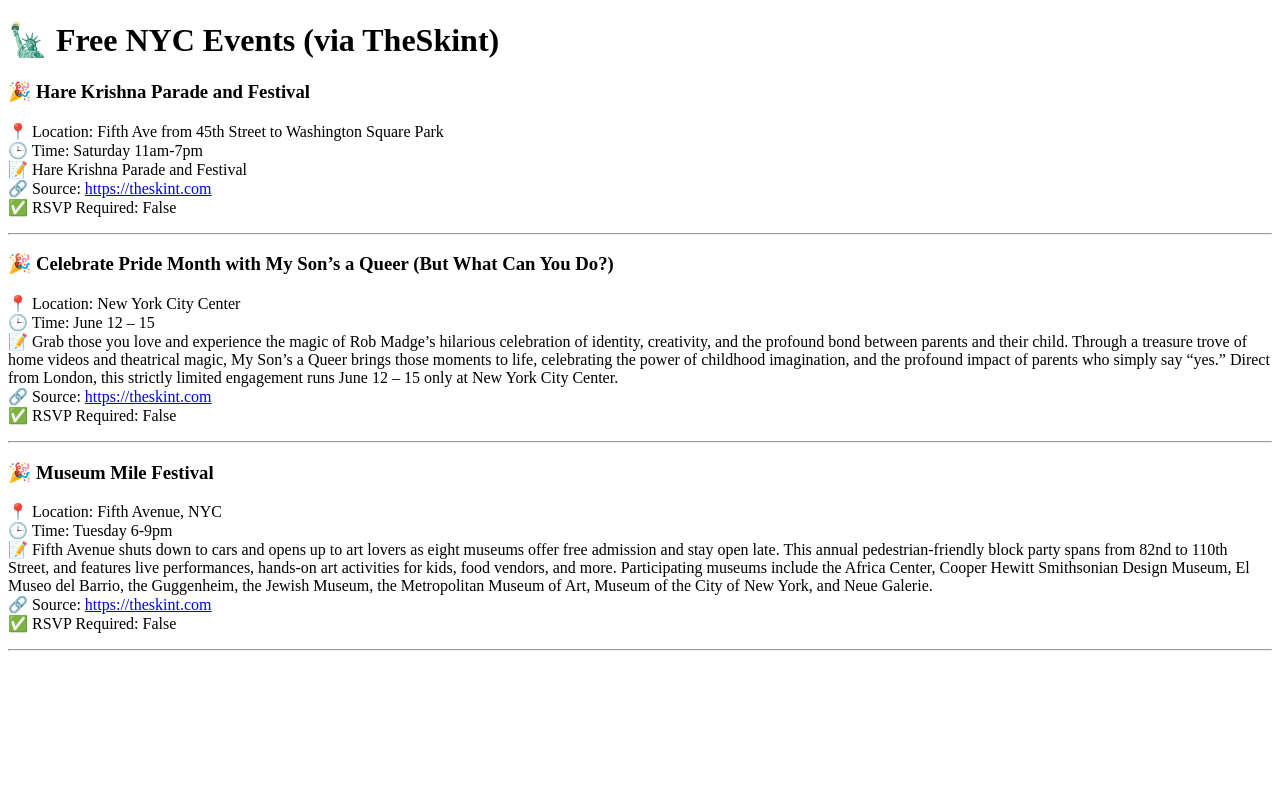
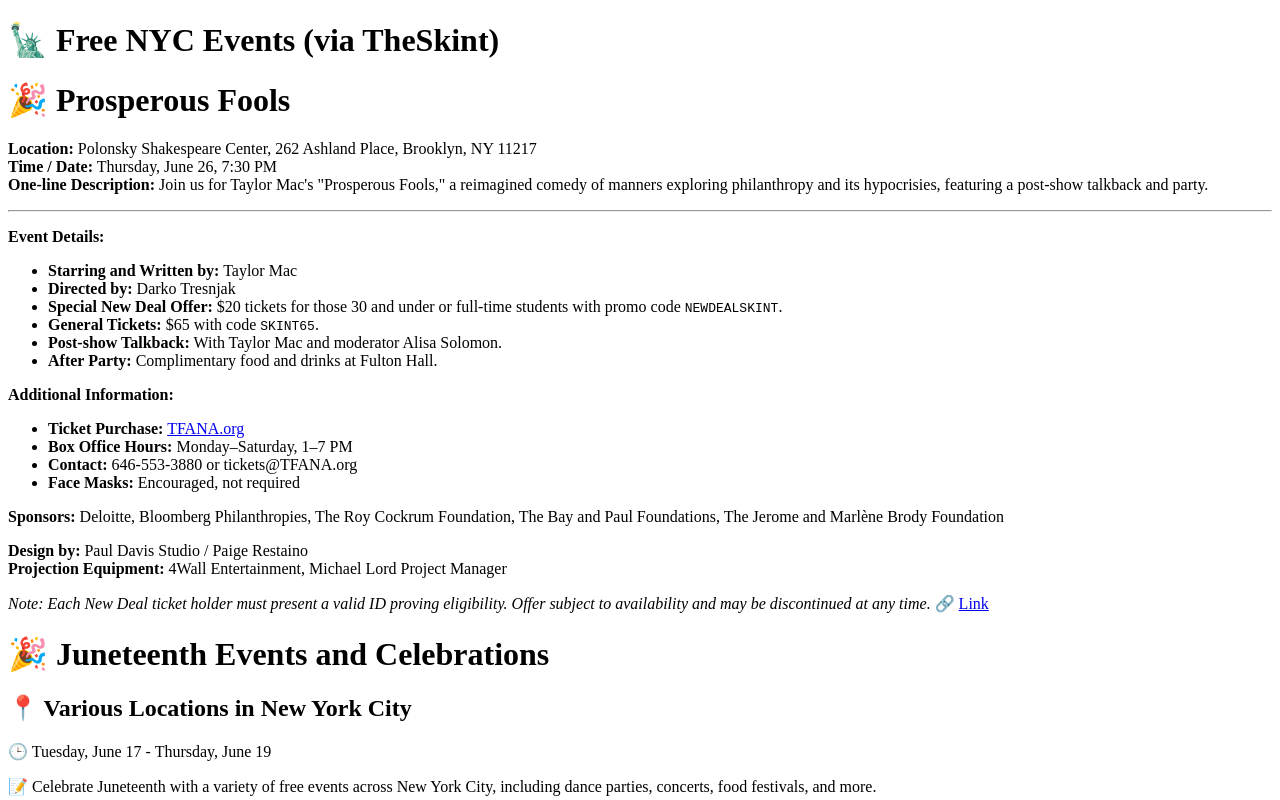
Before and after one commit to dliu234/freenyc, a Next.js app: page / in a window 1280 px wide. Shown: the top 800 px of the page. Built offline with nearby package versions, Linux system fonts and the light colour scheme.

Commit message:
Update index.tsx

```diff
--- a/pages/index.tsx
+++ b/pages/index.tsx
@@ -1,29 +1,19 @@
-import fs from "fs";
-import path from "path";
-import Markdown from "react-markdown";
-import remarkGfm from "remark-gfm";
+import fs from 'fs'
+import path from 'path'
+import Markdown from 'react-markdown'
+
+export default function Home({ content }) {
+  return (
+    <main className="p-6 max-w-3xl mx-auto">
+      <h1 className="text-3xl font-bold mb-6">🗽 Free NYC Events (via TheSkint)</h1>
+      <Markdown>{content}</Markdown>
+    </main>
+  )
+}
 
 export async function getStaticProps() {
-  const today = new Date().toISOString().split("T")[0];
-  const filePath = path.join(process.cwd(), "output", `events_gpt_${today}.md`);
-  let content = "No events available.";
-
-  if (fs.existsSync(filePath)) {
-    content = fs.readFileSync(filePath, "utf-8");
-  }
-
-  return {
-    props: {
-      content,
-    },
-  };
+  const dir = path.join(process.cwd(), 'output')
+  const files = fs.readdirSync(dir).filter(f => f.endsWith('.md')).sort().reverse()
+  const content = fs.readFileSync(path.join(dir, files[0]), 'utf8')
+  return { props: { content } }
 }
-
-export default function Home({ content }: { content: string }) {
-  return (
-    <main className="prose prose-lg max-w-3xl mx-auto p-6">
-      <h1 className="text-3xl font-bold mb-6">🗽 Free NYC Events (via TheSkint)</h1>
-      <Markdown remarkPlugins={[remarkGfm]}>{content}</Markdown>
-    </main>
-  );
-}
```
